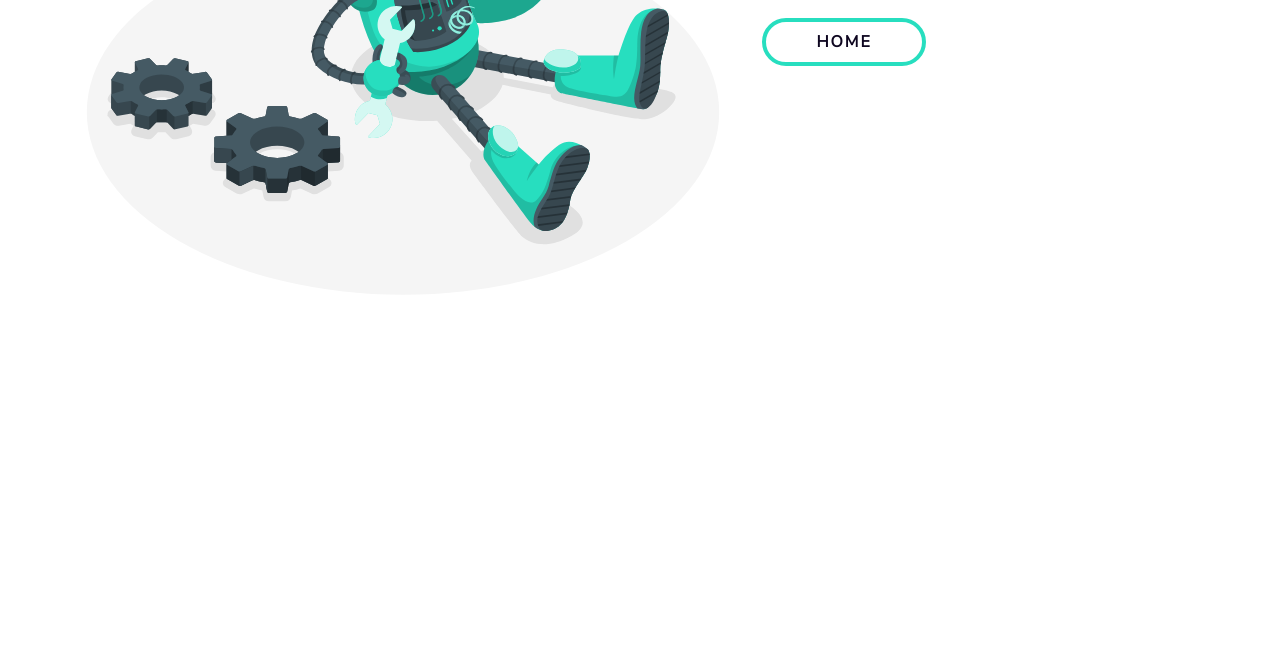
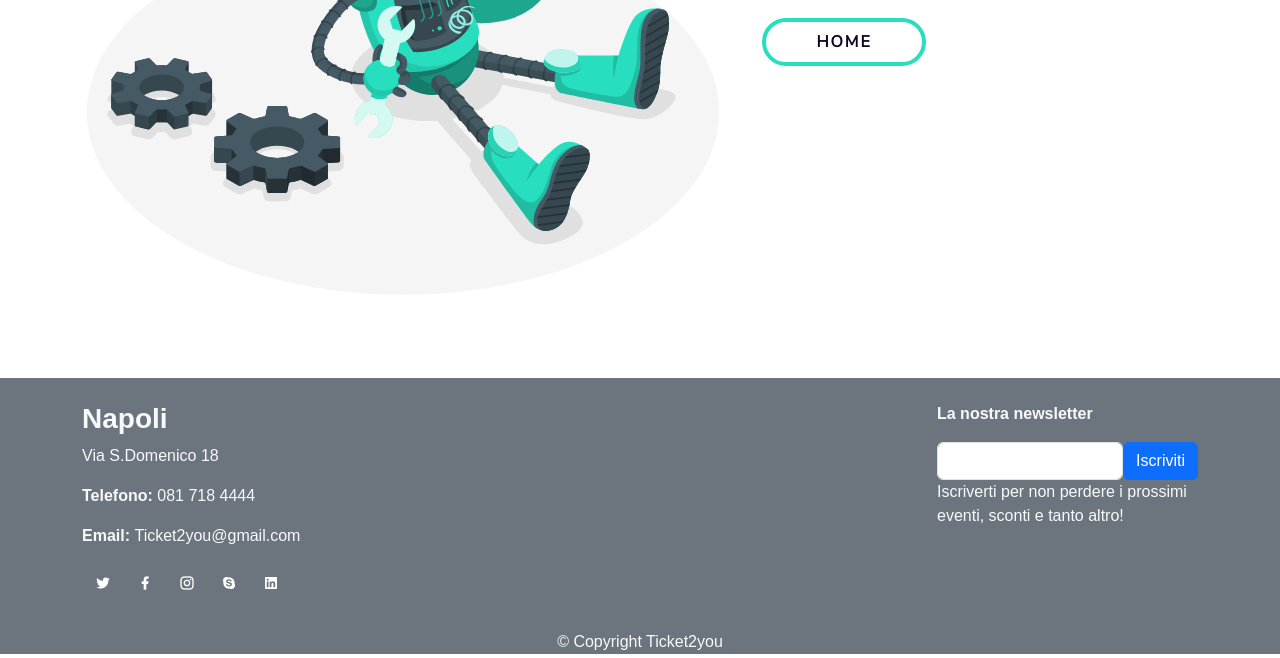
Before and after one commit to emanueleRenzetti/ProjectWork, a website: page static/404.html in a window 1280 px wide. Shown: the part 492-1150 px from the top of the page. Before the commit the page ends 870 px from the top, so only its background shows below. Drawn offline with nearby package versions, Linux system fonts and the light colour scheme.

Commit message:
button - footer

```diff
--- a/static/404.html
+++ b/static/404.html
@@ -8,6 +8,7 @@
     <link rel="stylesheet" href="./css/style.css">
 
     <link rel="stylesheet" href="https://cdn.jsdelivr.net/npm/bootstrap-icons@1.3.0/font/bootstrap-icons.css">
+    <link href="https://cdn.jsdelivr.net/npm/remixicon@2.2.0/fonts/remixicon.css" rel="stylesheet">
 
     <style>
         @import url("https://fonts.googleapis.com/css?family=Nunito+Sans");
@@ -16,7 +17,7 @@
         --white: #fff;
         --green: #27DEBF;
         }
-        section {
+        main {
         display: flex;
         align-items: center;
         justify-content: center;
@@ -127,7 +128,7 @@
         </nav>
     </header>
 
-    <section>
+    <main>
         <div class="d-flex p-5">
 
                 <img src="./img/404.svg" alt="" class="img-fluid" style="width: 60%;">
@@ -143,7 +144,43 @@
                 <button href="home.html" class="btn green" id="button">HOME</button>
             </div>
         </div>
-    </section>
+    </main>
+
+    <footer class="bg-secondary text-light" id="fine">
+        <div class="container">
+            <div class="row">
+
+                <div class="py-4 col-lg-9">
+                    <h3><strong>Napoli</strong></h3>
+                    <p>Via S.Domenico 18</p>
+                    <p><strong>Telefono: </strong> 081 718 4444</p>
+                    <p><strong>Email: </strong>Ticket2you@gmail.com</p>
+                    <div id="socials" class="d-flex">
+                        <button class="ri-twitter-fill btn bg-secondary text-white" onclick="window.location.href='https://www.twitter.com/'"></button>
+                        <button class="ri-facebook-fill btn bg-secondary text-white" onclick="window.location.href='https://www.facebook.com/'"></button>
+                        <button class="ri-instagram-line btn bg-secondary text-white" onclick="window.location.href='https://www.instagram.com/'"></button>
+                        <button class="ri-skype-fill btn bg-secondary text-white" onclick="window.location.href='https://www.skype.com/'"></button>
+                        <button class="ri-linkedin-box-fill btn bg-secondary text-white" onclick="window.location.href='https://www.linkedin.com/'"></button>
+                    </div>
+                </div>
+
+                <div class="py-4 col-lg-3">
+
+                    <p><strong>La nostra newsletter</strong></p>
+                    <div class="d-flex">
+                        <input class="form-control" type="email" id="emailFake">
+                        <button class="btn btn-primary" type="submit">Iscriviti</button>
+                    </div>
+                    <label for="emailFake">Iscriverti per non perdere i prossimi eventi, sconti e tanto altro!</label>
+                </div>
+
+            </div>
+
+        </div>
+
+
+        <p id="copyright" class="m-1 text-center">© Copyright Ticket2you</p>
+    </footer>
 
     <script src="./node_modules/bootstrap/dist/js/bootstrap.bundle.min.js"></script>
 
```
Also changed, not shown: static/home.html (+1 -1 lines).
